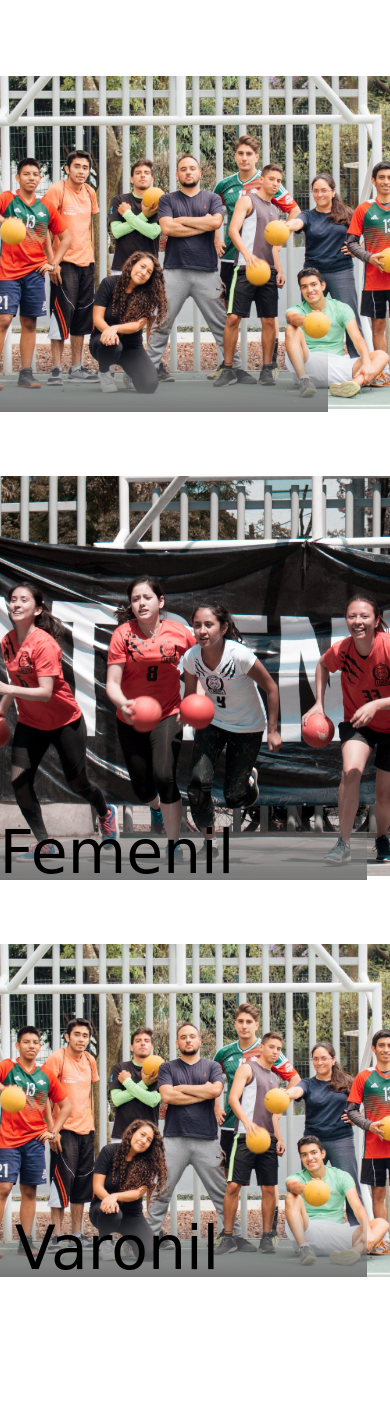
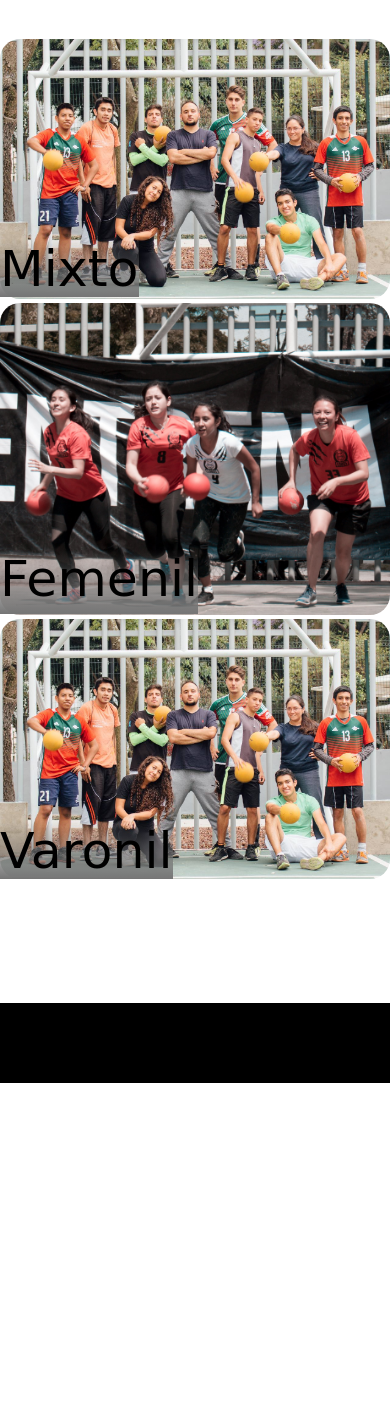
Before and after one commit to yayodelariva/lobosweb, a PHP site: page /equipos/index.html in a window 390 px wide; the page is wider, and only the part inside the window is pictured. Shown: the part 47-1448 px from the top of that part. After the commit the page ends 1130 px from the top of that part, so only its background shows below. Run offline with PHP 8.4, Linux system fonts and the light colour scheme; some web fonts are replaced.

Commit message:
fix 'equipos' responsive page

```diff
--- a/style.css
+++ b/style.css
@@ -308,7 +308,7 @@ body {
     display: flex;
     flex-direction: column;
     justify-content: space-between;
-    gap: 266px;
+    gap: 120px;
 }
 
 .teamscontainer {
@@ -325,12 +325,13 @@ body {
         flex-direction: column;
         align-items: center;
         justify-content: space-around;
-        padding-top: 15%;
+        padding-top: 22%;
+        gap: 2%;
     }
 }
 
 .equiposimg {
-    width: 500px;
+    width: 100%;
     height: auto;
     border-radius: 20px;
 }
@@ -338,91 +339,72 @@ body {
 .equipomixtocontainer {
     display: flex;
     flex-direction: column;
-    width: inherit;
-    height: inherit;
+    position: relative;
+
 }
 
 .leyendaequipomixto {
     position: absolute;
-    top: 500px;
-    font-size: 60px;
-    height: 64px;
-    width: 500px;
+    top: 76.5%;
+    font-size: 4vw;
+    height: 22%;
+
     background: linear-gradient(rgba(255, 255, 255, 0), rgb(117, 117, 117));
 }
 
 @media (max-width: 500px) {
     .leyendaequipomixto {
-        position: relative;
-        top: 336px;
-        left: -117px;
-        font-size: 60px;
+        position: absolute;
+        top: 76%;
+        font-size: 6vh;
     }
-}
-
-.equipomixtocontainer>span {
-    display: flex;
-    justify-content: start
 }
 
 .equipofemenilcontainer {
     display: flex;
     flex-direction: column;
-    width: inherit;
-    height: inherit;
+    position: relative;
+
 }
 
 .leyendaequipofemenil {
     position: absolute;
-    top: 500px;
-    font-size: 60px;
+    top: 78.8%;
+    font-size: 4vw;
     background: linear-gradient(rgba(255, 255, 255, 0), rgb(117, 117, 117));
-    height: 63px;
+    height: 20.5%
 }
 
 @media (max-width: 500px) {
     .leyendaequipofemenil {
-        position: relative;
-        top: 404px;
-        left: -78px;
-        font-size: 60px;
+        position: absolute;
+        top: 78%;
+        font-size: 6vh;
     }
-}
-
-.equipofemenilcontainer>span {
-    display: flex;
-    justify-content: center;
 }
 
 .equipovaronilcontainer {
     display: flex;
     flex-direction: column;
-    width: inherit;
-    height: inherit;
+    position: relative;
+
 }
 
 .leyendaequipovaronil {
     position: absolute;
-    top: 500px;
-    font-size: 60px;
+    top: 76.5%;
+    font-size: 4vw;
     background: linear-gradient(rgba(255, 255, 255, 0), rgb(117, 117, 117));
-    height: 64px;
+    height: 22%;
 }
 
 @media (max-width: 500px) {
     .leyendaequipovaronil {
-        position: relative;
-        top: 333px;
-        left: -78px;
-        font-size: 60px;
+        position: absolute;
+        top: 76.5%;
+        font-size: 6vh;
     }
 }
-
-.equipovaronilcontainer>span {
-    display: flex;
-    justify-content: center;
-}
-
 
 footer {
     background-color: black;
```
